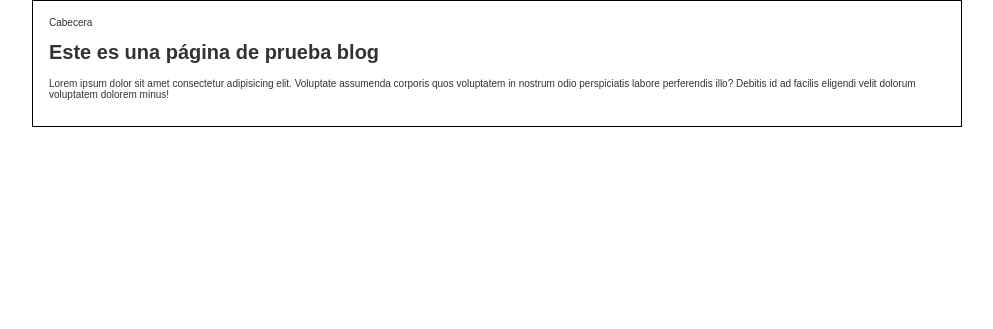
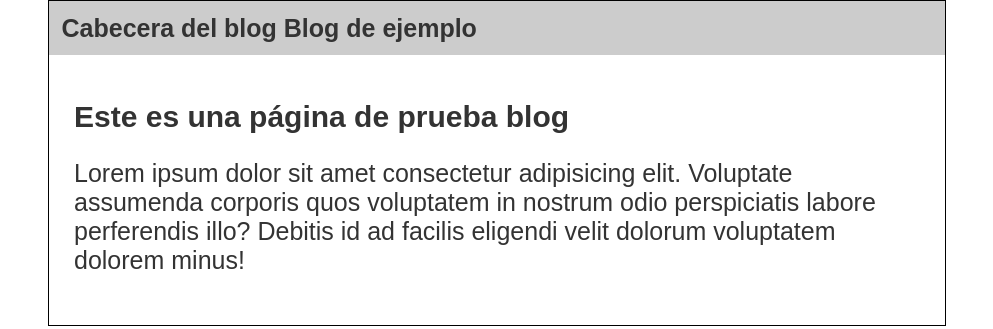
Before and after one commit to FernandoOnate/hyperblog.github-io, a plain HTML site: page blogpost.html in a window 1280 px wide. Shown: the whole page, without its empty margins (143-1136 px from the left). Drawn offline with Linux system fonts and the light colour scheme.

Commit message:
finalizada la cabecera con diseño gris

```diff
--- a/blogpost.html
+++ b/blogpost.html
@@ -5,10 +5,11 @@
   </head>
   <body>
     <div class="container">
+      <div class="cabecera">
+        Cabecera del blog
+        <span>Blog de ejemplo</span>
+      </div>
       <div class="post">
-          <div class="cabecera">
-              Cabecera
-          </div>
         <h1>Este es una página de prueba blog</h1>
         <p>
           Lorem ipsum dolor sit amet consectetur adipisicing elit. Voluptate
--- a/css/estilos.css
+++ b/css/estilos.css
@@ -2,18 +2,28 @@ body{
     color:#333;
     text-align: center;
     font-family: Arial;
-    font-size: 10px;
+    font-size: 25px;
     margin: 0;
     padding: 0;
 
 }
 .container{
     width: 70%;
-    padding: 1rem;
+    padding: 0;
     text-align: left;
     border: 1px solid black;
-    margin: auto;
+    margin: 0 auto;
 }
 .container h1{
-    font-size: 20px;
+    font-size: 1.2em;
 }
+.cabecera{
+    background-color: #ccc;
+    margin: 0;
+    padding: 0.5em;
+    font-weight: bold;
+
+}
+.post{
+    padding:1em;
+}
```
